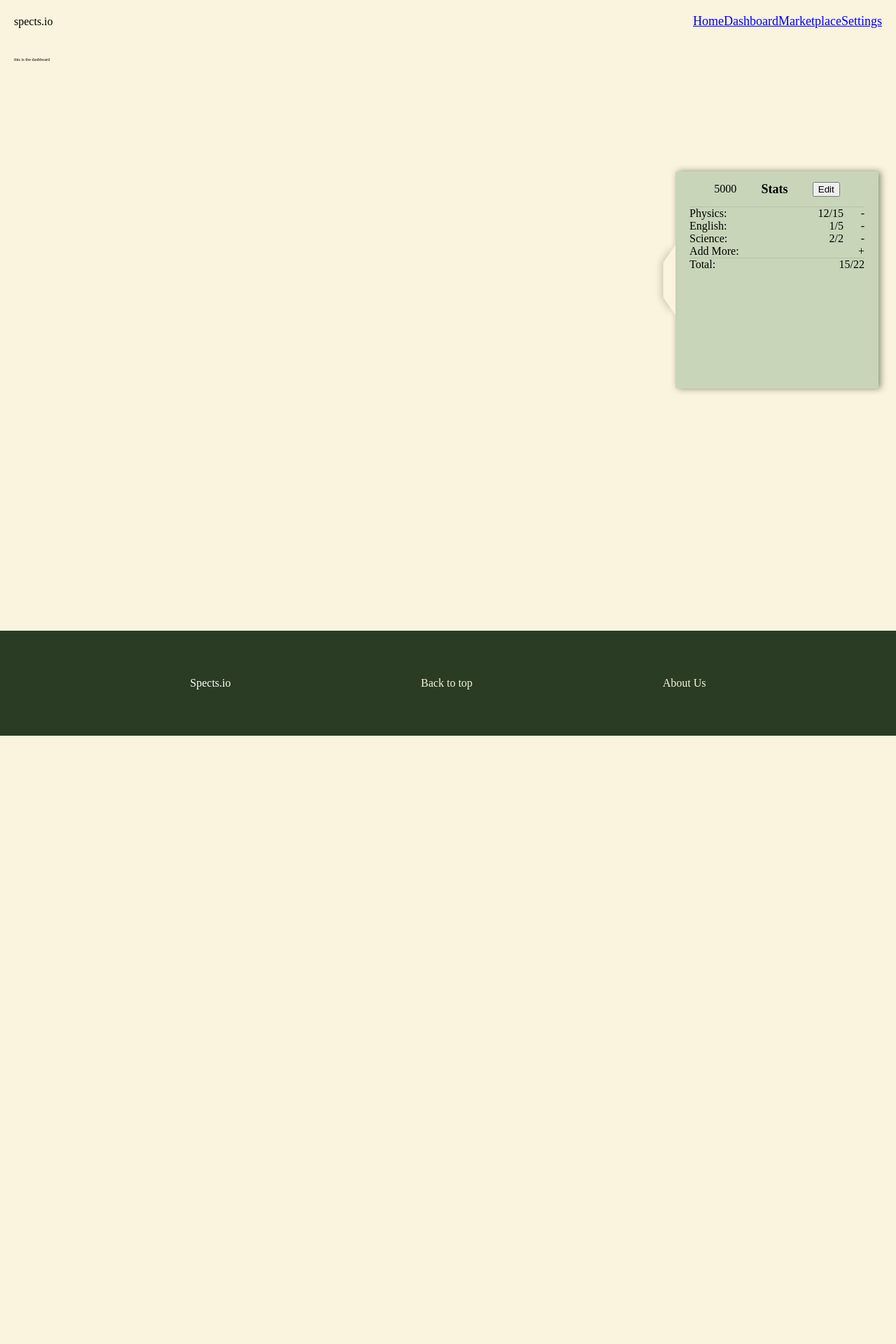
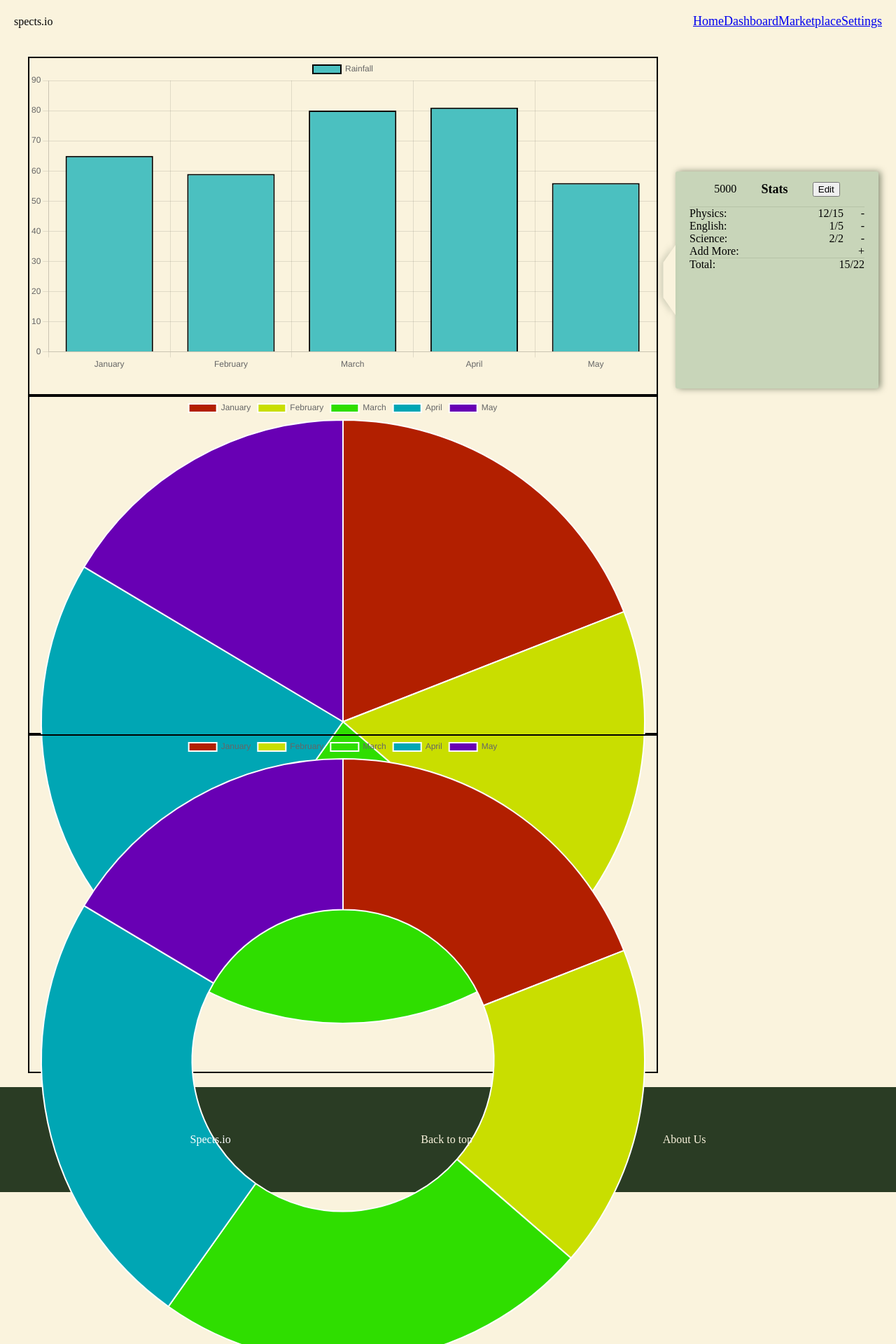
Before and after one commit to martin-stefan/spects, a React (Create React App) app in the folder frontend/: page /dash in a window 1280 px wide. Shown: the top 1920 px of the page at 70% size. Before the commit the page ends 1051 px from the top, so only its background shows below. Built offline with nearby package versions, Linux system fonts and the light colour scheme.

Commit message:
adding charts

```diff
--- a/frontend/package.json
+++ b/frontend/package.json
@@ -6,8 +6,10 @@
     "@testing-library/jest-dom": "^5.14.1",
     "@testing-library/react": "^11.2.7",
     "@testing-library/user-event": "^12.8.3",
+    "chart.js": "^3.5.0",
     "node-sass": "^6.0.1",
     "react": "^17.0.2",
+    "react-chartjs-2": "^3.0.4",
     "react-dom": "^17.0.2",
     "react-router": "^5.2.0",
     "react-router-dom": "^5.2.0",
--- a/frontend/src/Pages/Dashboard/Dashboard.js
+++ b/frontend/src/Pages/Dashboard/Dashboard.js
@@ -1,10 +1,103 @@
-import React from 'react';
+import React, { useState, useEffect } from 'react';
 import StatsBar from '../../Components/StatsBar/StatsBar';
+
+import {Bar, Pie, Doughnut} from 'react-chartjs-2';
+
+const state = {
+  labels: ['January', 'February', 'March',
+           'April', 'May'],
+  datasets: [
+    {
+      label: 'Rainfall',
+      backgroundColor: 'rgba(75,192,192,1)',
+      borderColor: 'rgba(0,0,0,1)',
+      borderWidth: 2,
+      data: [65, 59, 80, 81, 56]
+    }
+  ]
+}
+
+const PieState = {
+  labels: ['January', 'February', 'March',
+           'April', 'May'],
+  datasets: [
+    {
+      label: 'Rainfall',
+      backgroundColor: [
+        '#B21F00',
+        '#C9DE00',
+        '#2FDE00',
+        '#00A6B4',
+        '#6800B4'
+      ],
+      hoverBackgroundColor: [
+      '#501800',
+      '#4B5000',
+      '#175000',
+      '#003350',
+      '#35014F'
+      ],
+      data: [65, 59, 80, 81, 56]
+    }
+  ]
+}
+
 
 const Dashboard = () => {
   return (
     <div className="dash">
-      this is the dashboard
+
+      <div className="dash__item">
+        <Bar
+            data={state}
+            options={{
+              title:{
+                display:true,
+                text:'Average Rainfall per month',
+                fontSize:20
+              },
+              legend:{
+                display:true,
+                position:'right'
+              }
+            }}
+          />
+
+      </div>
+
+      <div className="dash__item">
+        <Pie
+            data={PieState}
+            options={{
+              title:{
+                display:true,
+                text:'Average Rainfall per month',
+                fontSize:20
+              },
+              legend:{
+                display:true,
+                position:'right'
+              }
+            }}
+          />
+      </div>
+
+      <div className="dash__item">
+        <Doughnut
+            data={PieState}
+            options={{
+              title:{
+                display:true,
+                text:'Average Rainfall per month',
+                fontSize:20
+              },
+              legend:{
+                display:true,
+                position:'right'
+              }
+            }}
+          />
+      </div>
       <StatsBar/>
     </div>
   );
--- a/frontend/src/Pages/Dashboard/Dashboard.scss
+++ b/frontend/src/Pages/Dashboard/Dashboard.scss
@@ -0,0 +1,13 @@
+.dash {
+  display: flex;
+  flex-direction: column;
+  justify-content: flex-start;
+  align-items: flex-start;
+  padding-left: 2rem;
+
+  &__item {
+    width: 70vw;
+    height: 60vh;
+    border: 2px solid black;
+  }
+}
```
Also changed, not shown: 1 other file (tests, documents, lock files or other folders).
